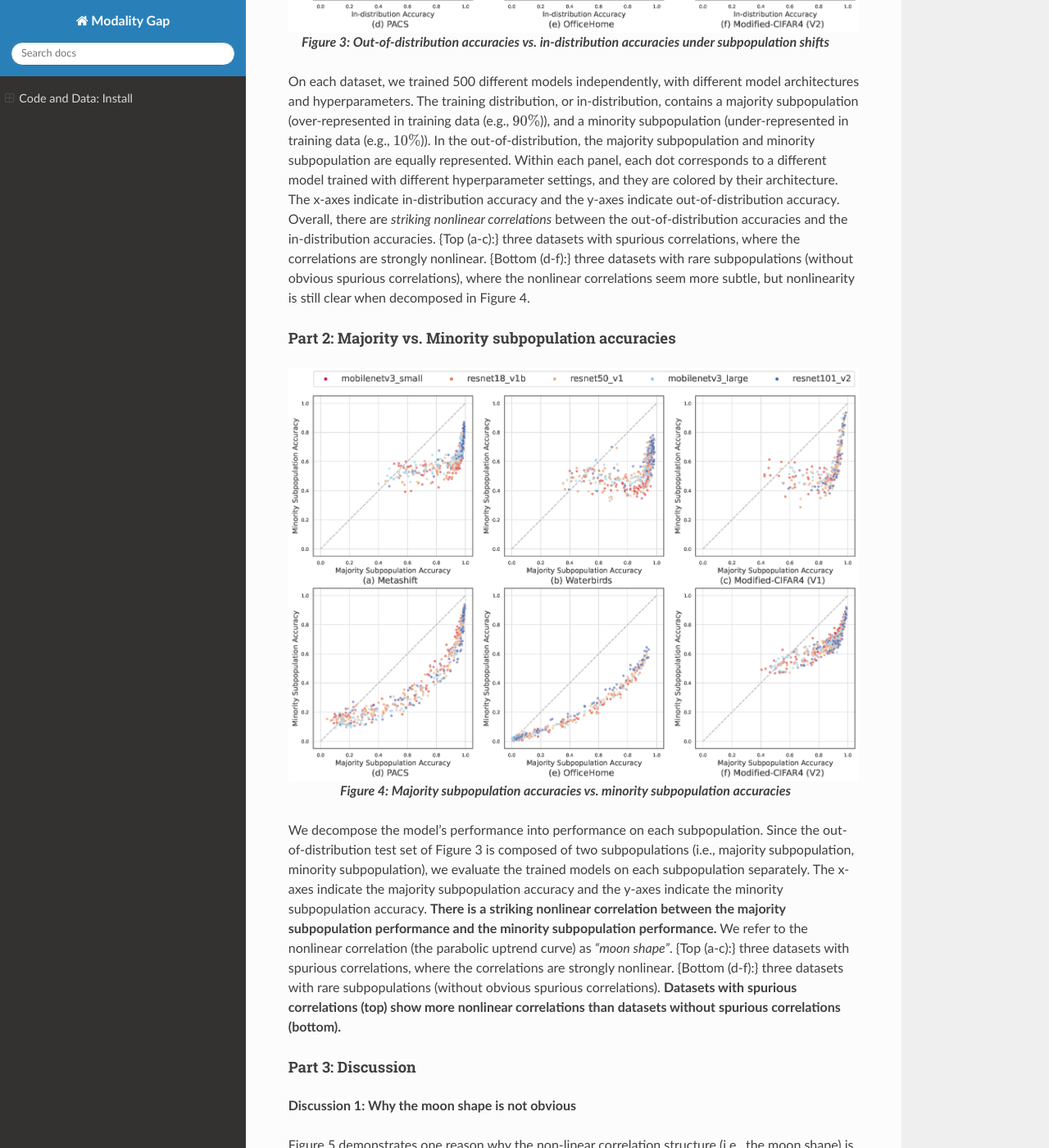
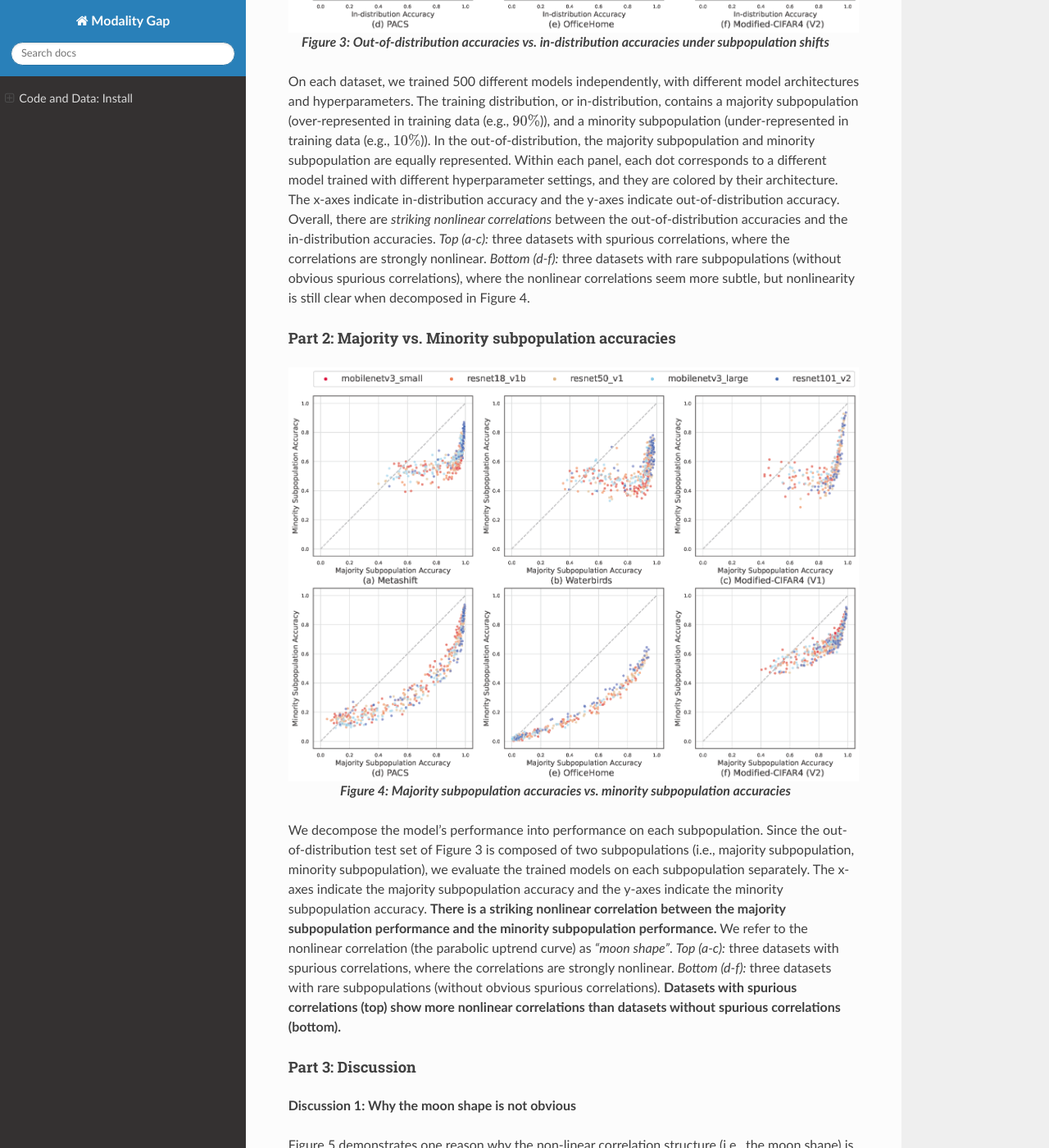
Before and after one commit to Weixin-Liang/MoonShape, a Sphinx documentation site: the page built from docs/index.rst, in a window 1280 px wide and 1400 px high, scrolled down 3772 px. Shown: the whole window at 82% size. Built offline with Sphinx 7.4.7 and the Read the Docs theme 2.0.0, drawn with Linux system fonts in a browser that asks for light colours; nearby versions of some CDN libraries; library files that are not in the unit come from our copies.

Commit message:
update moonshape

```diff
--- a/docs/index.rst
+++ b/docs/index.rst
@@ -173,8 +173,8 @@ Within each panel, each dot corresponds to a different model trained with differ
 settings, and they are colored by their architecture.
 The x-axes indicate in-distribution accuracy and the y-axes indicate out-of-distribution accuracy.
 Overall, there are *striking nonlinear correlations* between the out-of-distribution accuracies and the in-distribution accuracies.
-{Top (a-c):} three datasets with spurious correlations, where the correlations are strongly nonlinear.
-{Bottom (d-f):} three datasets with  rare subpopulations (without obvious spurious correlations),
+*Top (a-c):* three datasets with spurious correlations, where the correlations are strongly nonlinear.
+*Bottom (d-f):* three datasets with  rare subpopulations (without obvious spurious correlations),
 where the nonlinear correlations seem more subtle, but nonlinearity is still clear when decomposed in Figure 4.
 
 Part 2: Majority vs. Minority subpopulation accuracies
@@ -193,8 +193,8 @@ Since the out-of-distribution test set of Figure 3 is composed of two subpopulat
 The x-axes indicate the majority subpopulation accuracy and the y-axes indicate the minority subpopulation accuracy.
 **There is a striking nonlinear correlation between the majority subpopulation performance and the minority subpopulation performance.**
 We refer to the nonlinear correlation (the parabolic uptrend curve) as *“moon shape”*.
-{Top (a-c):} three datasets with spurious correlations, where the correlations are strongly nonlinear.
-{Bottom (d-f):} three datasets with  rare subpopulations (without obvious spurious correlations).
+*Top (a-c):* three datasets with spurious correlations, where the correlations are strongly nonlinear.
+*Bottom (d-f):* three datasets with  rare subpopulations (without obvious spurious correlations).
 **Datasets with spurious correlations (top) show more nonlinear correlations than datasets without spurious correlations (bottom).**
 
 
```
